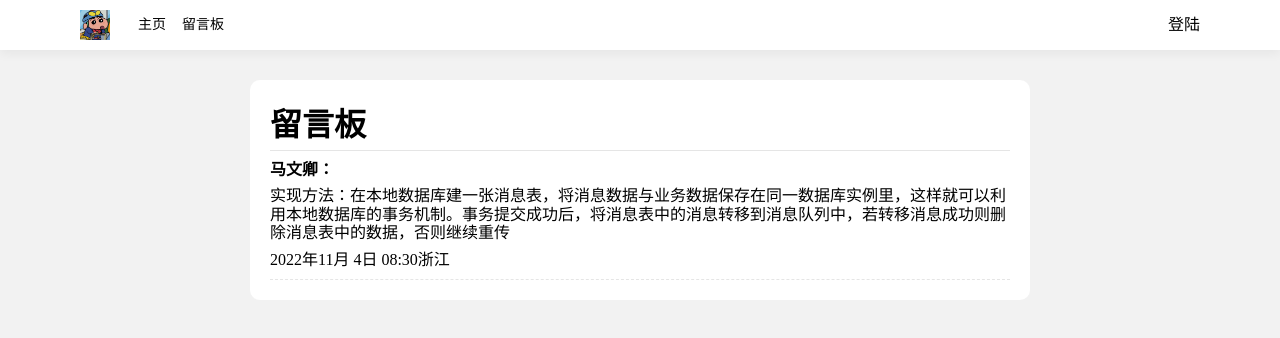
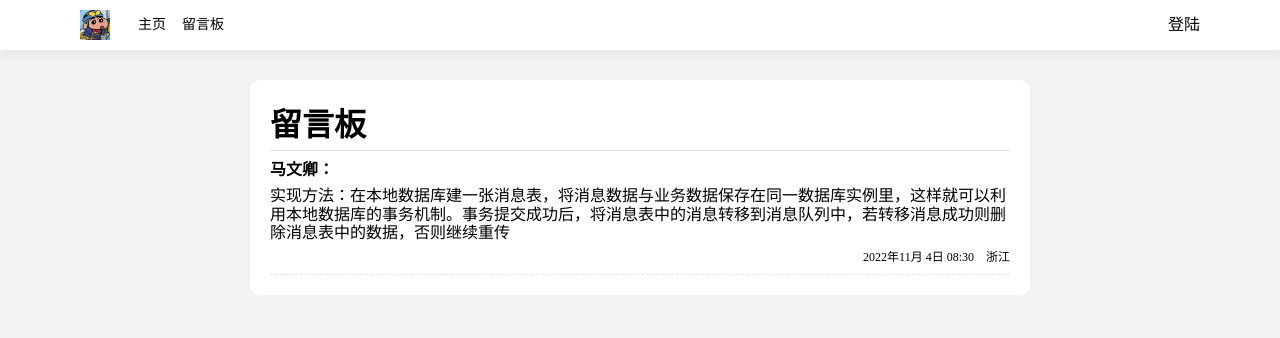
Before and after one commit to mawenqing1/blog-front, a React (Vite) app: page /layout/words in a window 1280 px wide. Shown: the top 338 px of the page. Built offline with nearby package versions, Linux system fonts and the light colour scheme; a small style sheet from the web is missing.

Commit message:
add comment page style

```diff
--- a/src/pages/words/index.module.less
+++ b/src/pages/words/index.module.less
@@ -34,6 +34,16 @@
             .comment_body {
                 margin-bottom: 8px;
             }
+
+            .comment_footer {
+                font-size: 12px;
+                display: flex;
+
+                .comment_time {
+                    margin-right: 12px;
+                    margin-left: auto;
+                }
+            }
         }
     }
 
--- a/src/pages/words/index.tsx
+++ b/src/pages/words/index.tsx
@@ -14,7 +14,7 @@ const LeaveWords: FC = () => {
                         <p className={styles.comment_user}>马文卿：</p>
                         <p className={styles.comment_body}>实现方法：在本地数据库建一张消息表，将消息数据与业务数据保存在同一数据库实例里，这样就可以利用本地数据库的事务机制。事务提交成功后，将消息表中的消息转移到消息队列中，若转移消息成功则删除消息表中的数据，否则继续重传</p>
                         <div className={styles.comment_footer}>
-                            <span>2022年11月 4日 08:30</span>
+                            <span className={styles.comment_time}>2022年11月 4日 08:30</span>
                             <span>浙江</span>
                         </div>
                     </div>
```
